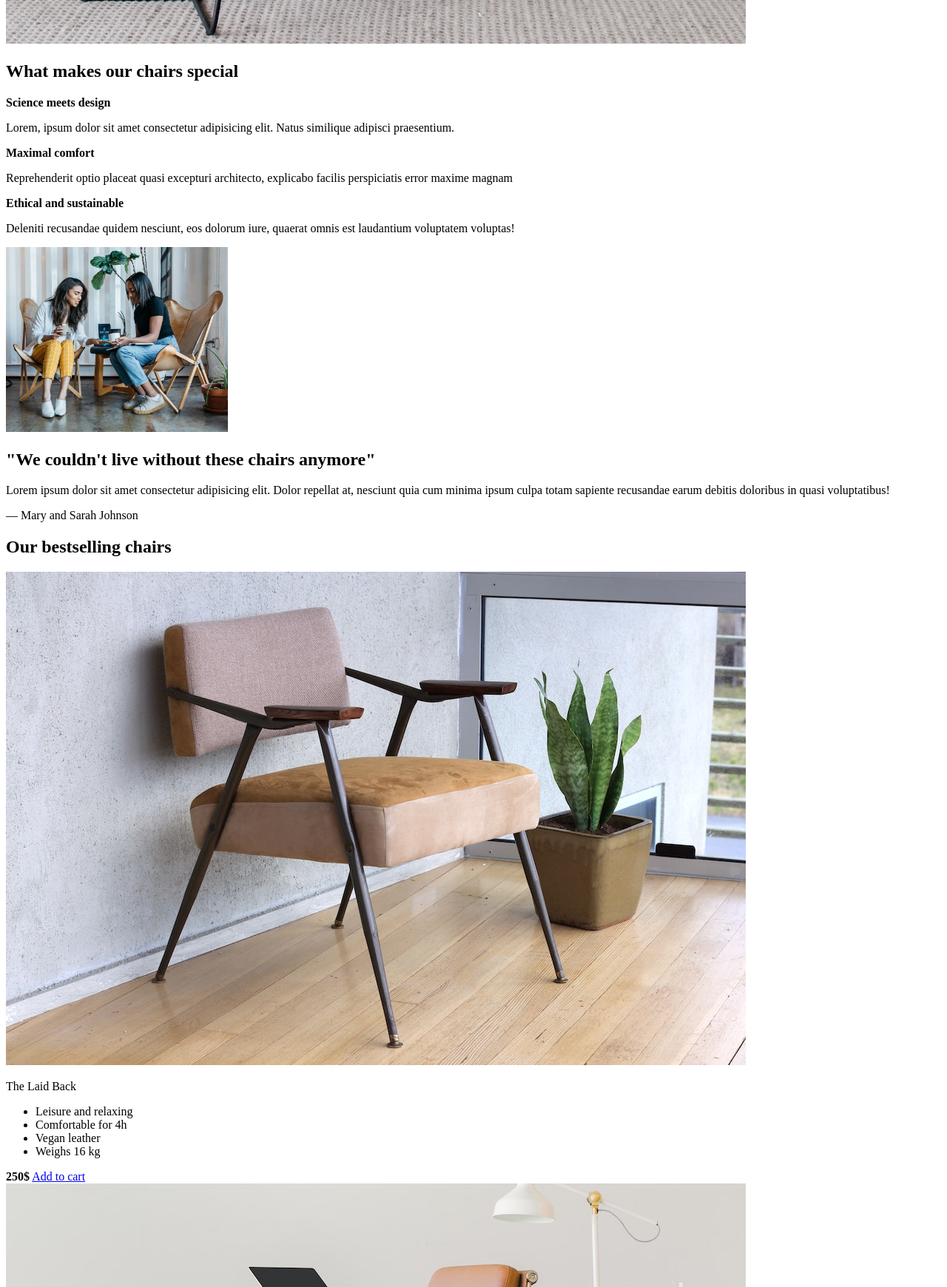
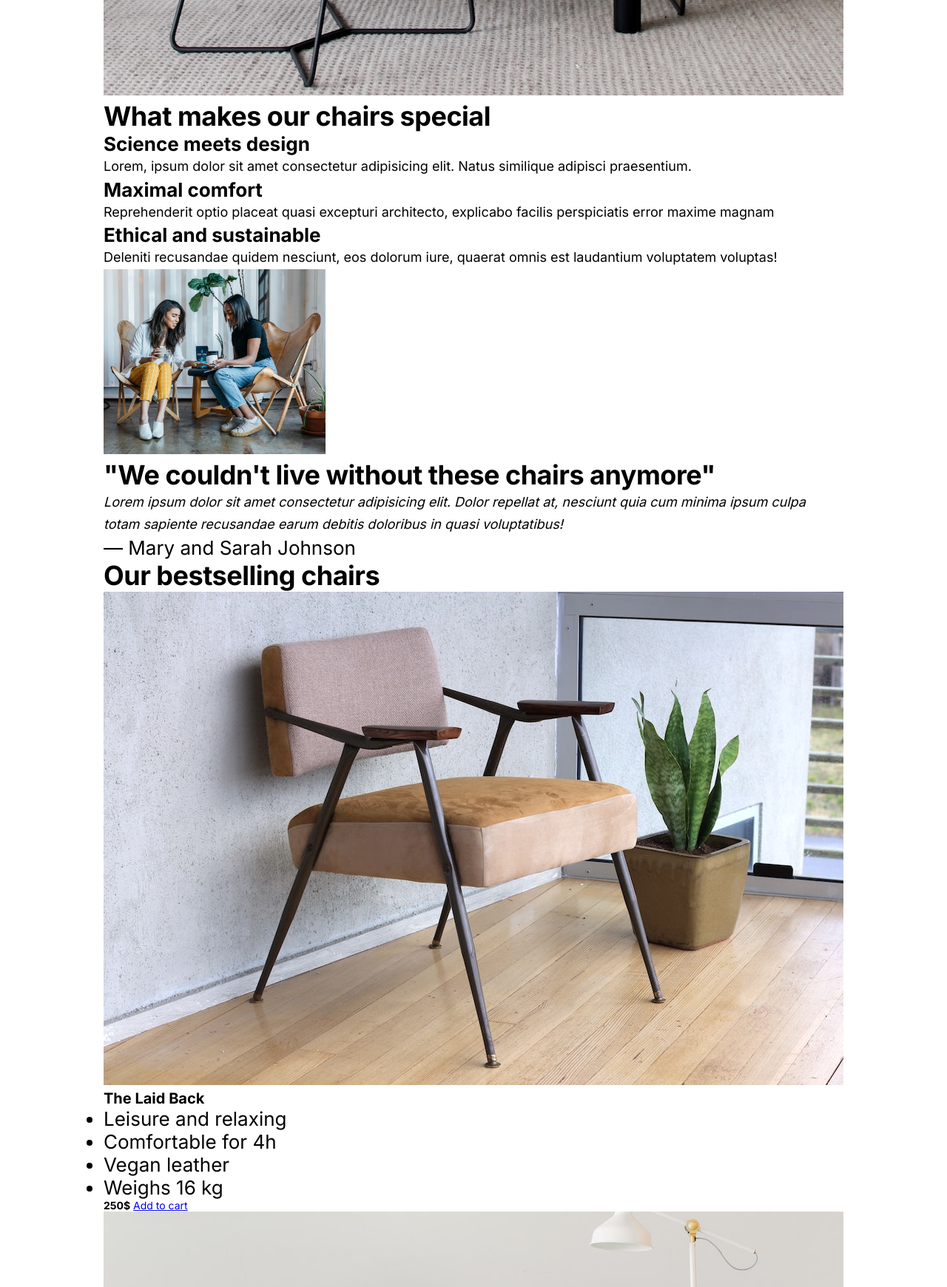
Before and after one commit to SimaGhanadiyan/ChairShop, a plain HTML site: page index.html in a window 1280 px wide. Shown: the part 1060-2800 px from the top of the page at 74% size. Drawn offline with Linux system fonts and the light colour scheme.

Commit message:
typography

```diff
--- a/index.html
+++ b/index.html
@@ -4,6 +4,9 @@
     <meta charset="UTF-8" />
     <meta http-equiv="X-UA-Compatible" content="IE=edge" />
     <meta name="viewport" content="width=device-width,initail-scale=1.0" />
+    <link rel="preconnect" href="https://fonts.googleapis.com">
+<link rel="preconnect" href="https://fonts.gstatic.com" crossorigin>
+<link href="https://fonts.googleapis.com/css2?family=Inter:wght@400;500;700&family=Poppins:wght@200;300;400;500;600;700;800&display=swap" rel="stylesheet">
     <link rel="stylesheet" href="style.css" />
     <title>ChairShop</title>
   </head>
@@ -80,7 +83,7 @@
         <div class="grid-3-cols">
           <img src="img/chair-1.jpg"  />
           <div class="chair">
-            <p>The Laid Back</p>
+            <h3>The Laid Back</h3>
             <ul>
               <li>Leisure and relaxing</li>
               <li>Comfortable for 4h</li>
@@ -95,7 +98,7 @@
 
           <img src="img/chair-2.jpg"  />
           <div>
-            <p>The Worker Bee</p>
+            <h3>The Worker Bee</h3>
             <ul>
               <li>Work</li>
               <li>Comfortable for 8h</li>
@@ -110,7 +113,7 @@
 
           <img src="img/chair-3.jpg"  />
           <div>
-            <p>The Chair 4/2</p>
+            <h3>The Chair 4/2</h3>
             <ul>
               <li>Leisure and relaxing</li>
               <li>Comfortable all day!</li>
--- a/style.css
+++ b/style.css
@@ -0,0 +1,67 @@
+* {
+  margin: 0;
+  padding: 0;
+}
+body {
+  font-family: "Inter", sans-serif;
+  font-size: 26px;
+}
+.container {
+  width: 1000px;
+  margin: auto;
+  /* margin-left: auto;
+  margin-right: auto; */
+}
+
+/* Section1 */
+
+h1 {
+  font-size: 44px;
+  /* 44/52/62 */
+  line-height: 1.1;
+  letter-spacing: -1px;
+}
+
+.header-text {
+  font-size: 18px;
+  line-height: 1.7;
+}
+/* END Section1 */
+
+/* Section2 */
+h2 {
+  font-size: 36px;
+  letter-spacing: -0.5px;
+}
+.feature.title {
+  font-size: 20px;
+}
+
+.feature-text {
+  font-size: 18px;
+  line-height: 1.7;
+}
+/* END Section2 */
+
+/* Section3 */
+.testiminial-box h2 {
+  font-size: 24px;
+}
+
+.testimonial-text {
+  font-style: italic;
+  font-size: 18px;
+  line-height: 1.7;
+}
+/* END Section */
+
+/* Section4 */
+
+h3 {
+  font-size: 20px;
+}
+
+.chair-price {
+  font-size: 14px;
+}
+/* END Section4 */
```
